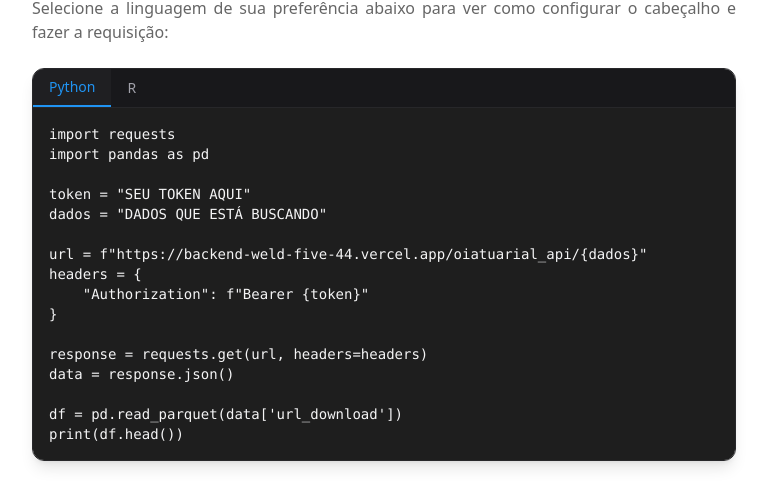
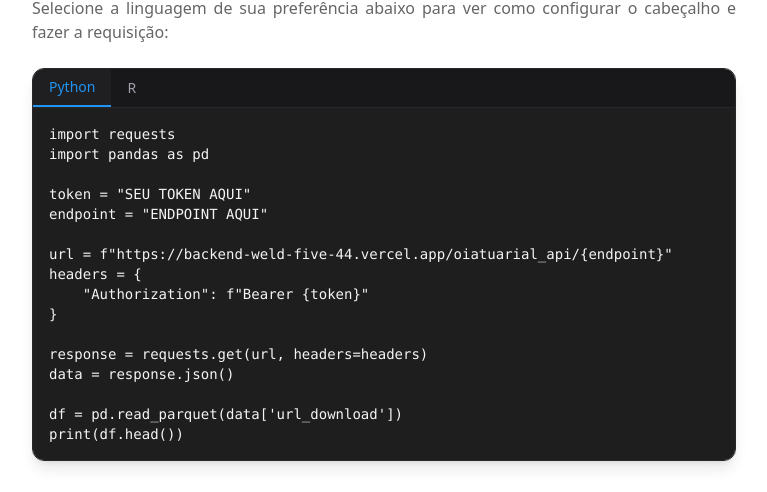
Before and after one commit to Sigerip/frontend, a React (Vite) app: page /usar-api in a window 1280 px wide. Shown: the part 820-1312 px from the top of the page, without its empty margins (256-1023 px from the left). Built offline with nearby package versions, Linux system fonts and the light colour scheme; the HTML template or start-up script is replaced by a standard one.

Commit message:
instruções api

```diff
--- a/src/pages/UsarApi.tsx
+++ b/src/pages/UsarApi.tsx
@@ -12,9 +12,9 @@ const MultiLangCodeBlock = () => {
 import pandas as pd
 
 token = "SEU TOKEN AQUI"
-dados = "DADOS QUE ESTÁ BUSCANDO"
+endpoint = "ENDPOINT AQUI"
 
-url = f"https://backend-weld-five-44.vercel.app/oiatuarial_api/{dados}"
+url = f"https://backend-weld-five-44.vercel.app/oiatuarial_api/{endpoint}"
 headers = {
     "Authorization": f"Bearer {token}"
 }
@@ -37,10 +37,10 @@ install.packages('httr')
 library(httr)
 library(arrow)
 
-dados <- "DADOS QUE ESTÁ BUSCANDO"
 token <- "SEU TOKEM AQUI"
+endpoint <- "ENDPOINT AQUI"
 
-url <- paste0("https://backend-weld-five-44.vercel.app/oiatuarial_api/", dados)
+url <- paste0("https://backend-weld-five-44.vercel.app/oiatuarial_api/", endpoint)
 headers <- add_headers(Authorization = paste0("Bearer ", token))
 
 
```
